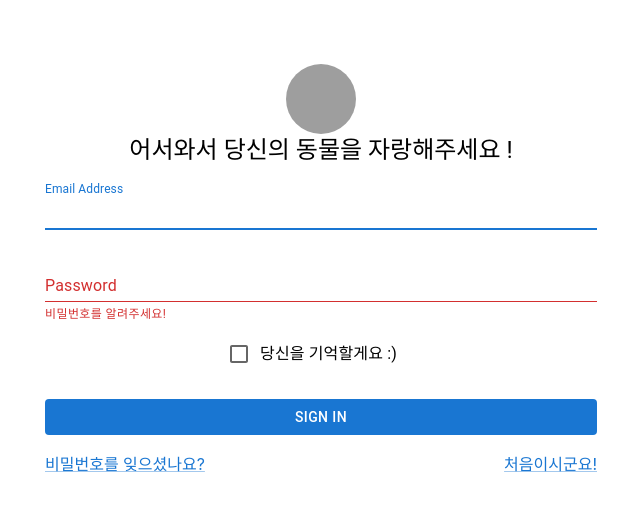
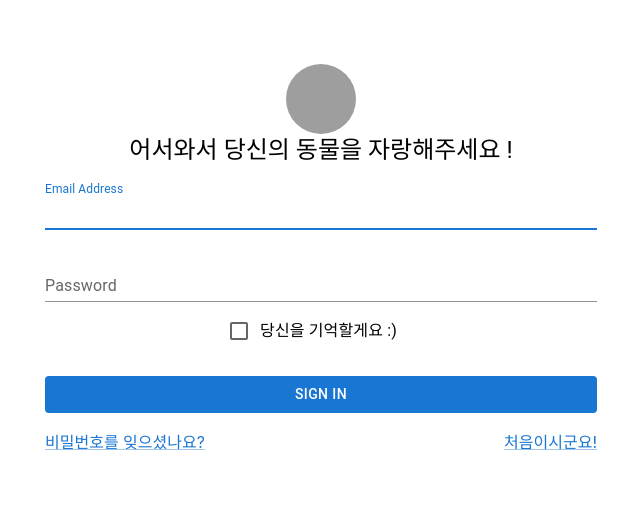
Before and after one commit to 2wisdom/SNS, a React (Create React App) app in the folder project/: page / in a window 1280 px wide. Shown: the top 510 px of the page, without its empty margins (319-959 px from the left). Built offline with nearby package versions, Linux system fonts and the light colour scheme; grey boxes are pictures that could not be loaded.

Commit message:
Login Controller password

```diff
--- a/project/src/components/Login.js
+++ b/project/src/components/Login.js
@@ -98,16 +98,32 @@ export default function Login() {
             }}
           />
 
-          <TextField
-            label="Password"
+          <Controller
+            control={control}
             name="password"
-            type="password"
-            autoComplete="current-password"
-            margin="normal"
-            fullWidth
-            helperText="비밀번호를 알려주세요!"
-            error
+            defaultValue=""
+            rules={{
+              required: {
+                value: true,
+                message: "비밀번호를 입력해주세요!",
+              },
+            }}
+            render={({ field, fieldState: { error } }) => {
+              return (
+                <TextField
+                  label="Password"
+                  type="password"
+                  autoComplete="current-password"
+                  margin="normal"
+                  fullWidth
+                  {...field}
+                  error={!!error?.message}
+                  helperText={error?.message}
+                />
+              );
+            }}
           />
+
           <FormControlLabel
             control={<Checkbox value="remember" color="primary" />}
             label="당신을 기억할게요 :)"
```
